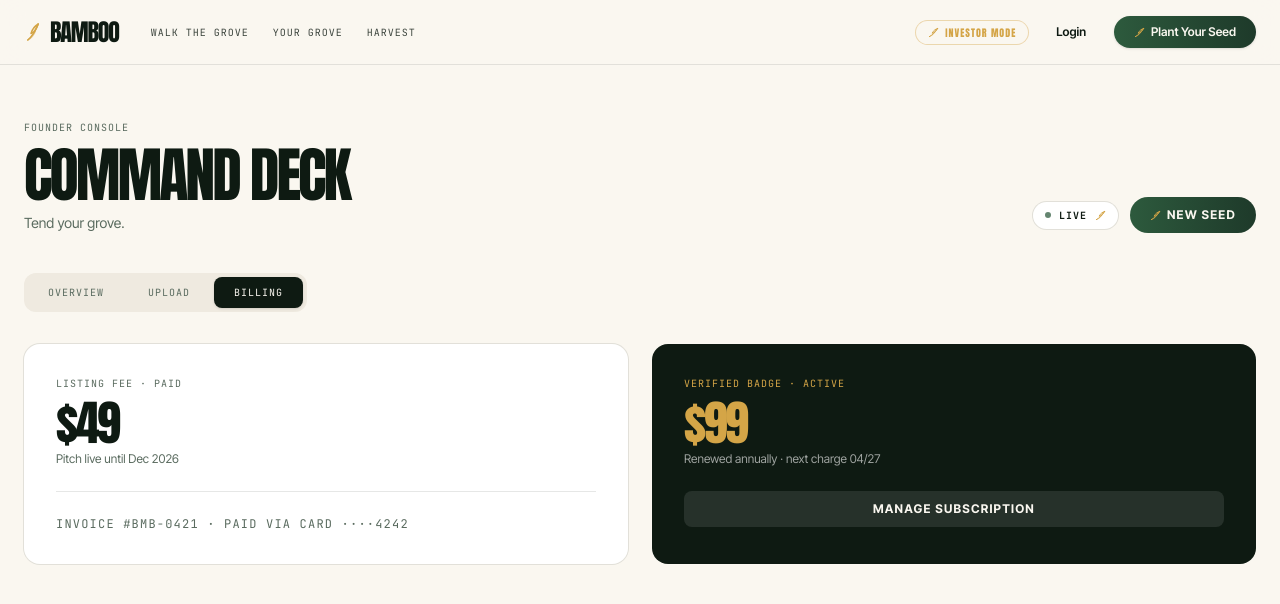
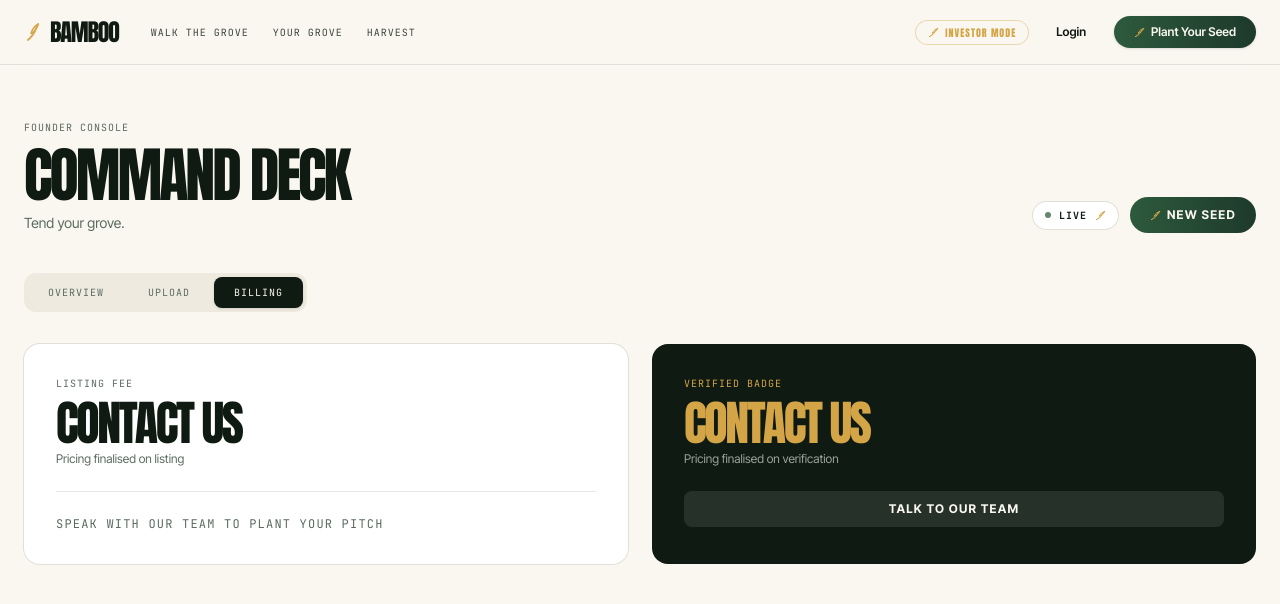
Before and after one commit to huchu19/Bamboo, a Next.js app in the folder web/: page /dashboard in a window 1280 px wide. Both pictures are taken after a click on the button "BILLING". Shown: the top 604 px of the page. Built offline with nearby package versions, Linux system fonts and the light colour scheme.

Commit message:
Replace platform fee $ amounts with 'Contact Us' until pricing is finalised

```diff
--- a/web/app/(inventor)/dashboard/page.tsx
+++ b/web/app/(inventor)/dashboard/page.tsx
@@ -192,7 +192,7 @@
             Lock the top of Discover for 7 days. Avg +4× views.
           </p>
           <button className="mt-4 w-full py-2.5 bg-[color:var(--gold)] text-[color:var(--gold-foreground)] rounded-lg text-xs font-bold uppercase tracking-widest hover:opacity-90 transition-all">
-            $249 · Boost now
+            Contact Us · Boost
           </button>
         </section>
       </aside>
@@ -252,23 +252,23 @@
     <div className="grid md:grid-cols-2 gap-6">
       <div className="bg-card ring-1 ring-[color:var(--border)] rounded-2xl p-8">
         <p className="text-[10px] font-mono uppercase tracking-widest text-muted-foreground">
-          Listing Fee · paid
+          Listing Fee
         </p>
-        <p className="font-display text-5xl uppercase tracking-tighter mt-2">$49</p>
-        <p className="text-xs text-muted-foreground mt-1">Pitch live until Dec 2026</p>
+        <p className="font-display text-5xl uppercase tracking-tighter mt-2">Contact Us</p>
+        <p className="text-xs text-muted-foreground mt-1">Pricing finalised on listing</p>
         <div className="mt-6 pt-6 border-t border-[color:var(--border)] text-xs font-mono uppercase tracking-widest text-muted-foreground">
-          Invoice #BMB-0421 · paid via card ····4242
+          Speak with our team to plant your pitch
         </div>
       </div>
 
       <div className="bg-[color:var(--ink)] text-[color:var(--ink-foreground)] rounded-2xl p-8 ring-1 ring-white/10">
         <p className="text-[10px] font-mono uppercase tracking-widest text-[color:var(--gold)]">
-          Verified Badge · active
+          Verified Badge
         </p>
-        <p className="font-display text-5xl uppercase tracking-tighter mt-2 text-[color:var(--gold)]">$99</p>
-        <p className="text-xs text-white/60 mt-1">Renewed annually · next charge 04/27</p>
+        <p className="font-display text-5xl uppercase tracking-tighter mt-2 text-[color:var(--gold)]">Contact Us</p>
+        <p className="text-xs text-white/60 mt-1">Pricing finalised on verification</p>
         <button className="mt-6 w-full py-2.5 bg-white/10 hover:bg-white/20 rounded-lg text-xs font-bold uppercase tracking-widest transition-all">
-          Manage subscription
+          Talk to our team
         </button>
       </div>
     </div>
--- a/web/app/(inventor)/pitch/new/page.tsx
+++ b/web/app/(inventor)/pitch/new/page.tsx
@@ -604,12 +604,12 @@
             <div className="bg-blue-50 border border-blue-200 rounded-lg p-6">
               <h3 className="font-semibold text-blue-900 mb-2">💳 Pitch Listing Fee</h3>
               <p className="text-blue-700 mb-4">
-                A one-time listing fee of <strong>$49</strong> is required to publish your pitch
-                to investors.
+                Listing pricing is being finalised. <strong>Contact us</strong> to publish your
+                pitch to investors.
               </p>
               <div className="flex justify-between py-3 border-t border-blue-200">
                 <span className="font-semibold text-blue-900">Total</span>
-                <span className="font-bold text-blue-900 text-lg">$49.00</span>
+                <span className="font-bold text-blue-900 text-lg">Contact Us</span>
               </div>
             </div>
 
@@ -672,7 +672,7 @@
               <li>Your pitch is reviewed by our team (24–48 hours)</li>
               <li>Once approved, it goes live to all investors</li>
               <li>Track investor interest from your dashboard</li>
-              <li>Optional: Upgrade to Verified Badge ($99) for extra credibility</li>
+              <li>Optional: Upgrade to Verified Badge (Contact Us) for extra credibility</li>
             </ol>
           </div>
 
--- a/web/app/page.tsx
+++ b/web/app/page.tsx
@@ -246,7 +246,7 @@
               </ul>
             </div>
             <button className="w-full py-4 border-2 border-primary text-primary font-bold rounded-xl hover:bg-primary hover:text-primary-foreground transition-all">
-              $49 / Seed
+              Contact Us
             </button>
           </div>
           <div className="bg-[color:var(--ink)] text-[color:var(--ink-foreground)] p-10 rounded-[2rem] flex flex-col justify-between relative overflow-hidden bamboo-grain">
@@ -272,7 +272,7 @@
               </ul>
             </div>
             <button className="w-full py-4 bg-gradient-to-r from-[color:var(--gold)] to-[color:var(--gold-soft)] text-[color:var(--gold-foreground)] font-bold rounded-xl shadow-lg shadow-[color:var(--gold)]/20 hover:opacity-90 transition-all">
-              $99 One-time
+              Contact Us
             </button>
           </div>
         </div>
```
Also changed, not shown: 1 other file (tests, documents, lock files or other folders).
